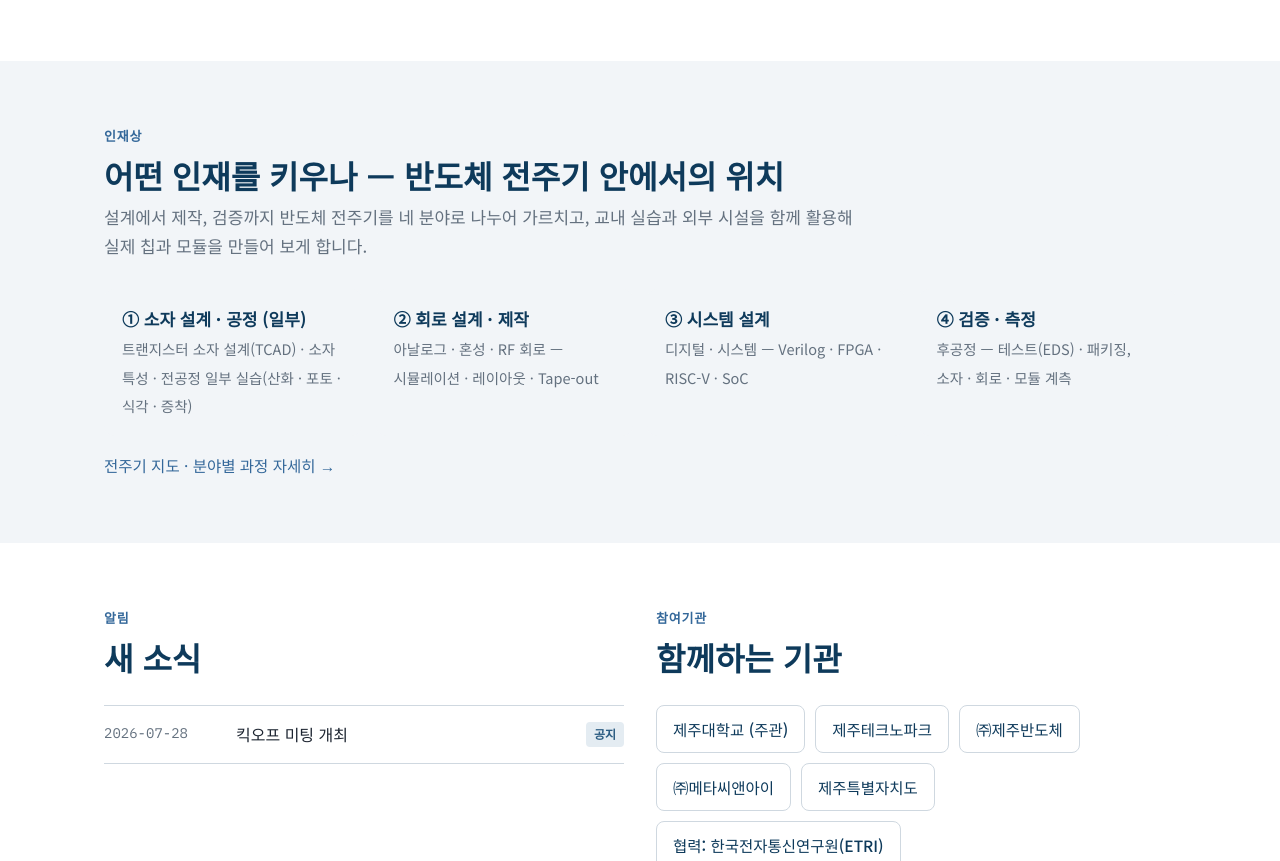
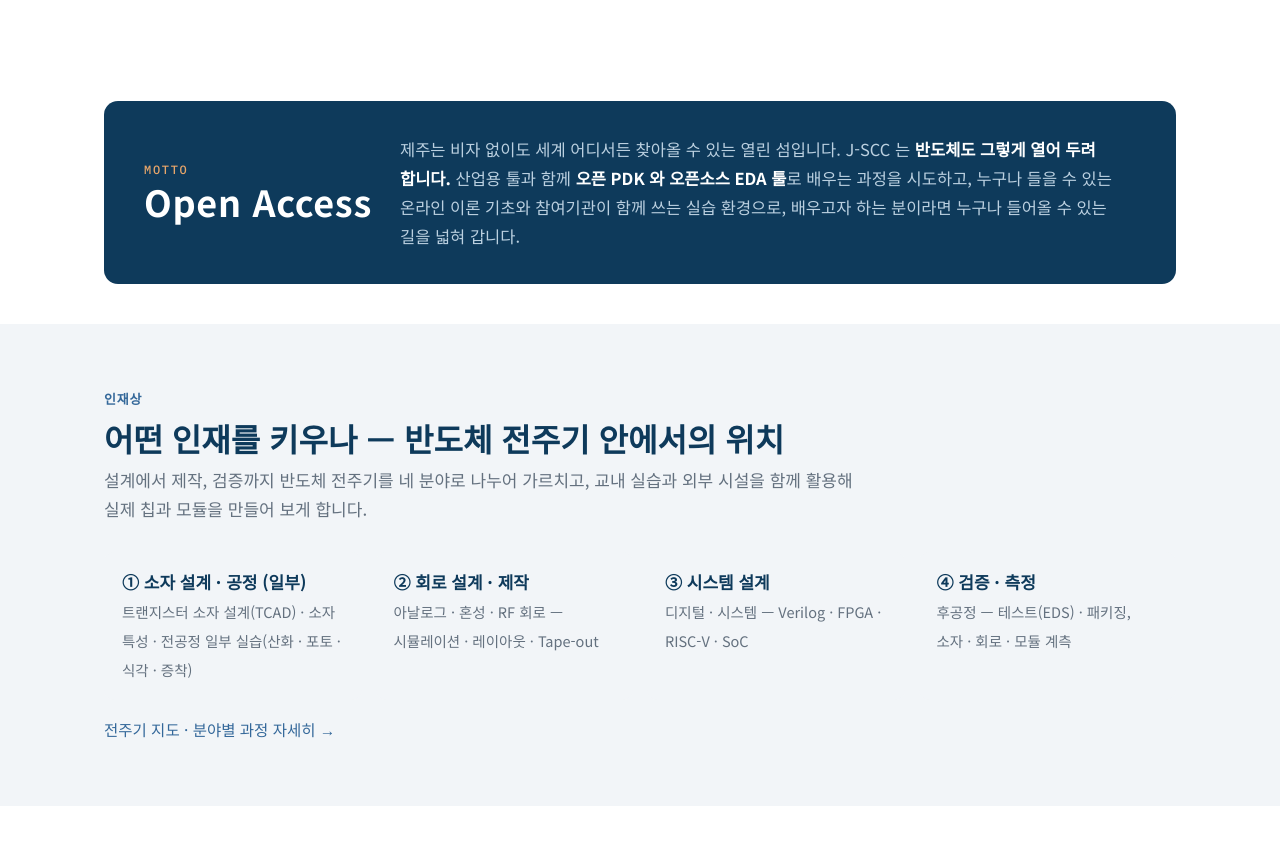
Before and after one commit to bestseeker85-droid/j-scc, a plain HTML site: page index.html in a window 1280 px wide. Shown: the part 1171-2032 px from the top of the page. Drawn offline with Linux system fonts and the light colour scheme; a web font is replaced by a local one.

Commit message:
모토 Open Access: 홈 띠와 인사말 문단 추가

```diff
--- a/assets/style.css
+++ b/assets/style.css
@@ -111,6 +111,12 @@ section{padding:64px 0} section.tight{padding:40px 0} section.alt{background:var
 .fcmap .legend .l3 i{background:var(--orange-deep);border-color:var(--orange-deep)} .fcmap .legend .l2 i{background:color-mix(in srgb, var(--orange) 22%, var(--bg));border-color:color-mix(in srgb, var(--orange) 55%, var(--bg))} .fcmap .legend .l1 i{border-style:dashed}
 .fcmap .tape{font-family:var(--mono);font-size:12px;color:var(--muted);margin-top:10px}
 
+.motto{background:var(--hero);color:#fff;border-radius:14px;padding:34px 40px;display:grid;grid-template-columns:auto 1fr;gap:28px;align-items:center}
+.motto .k{font-family:var(--display);font-weight:700;font-size:clamp(26px,3vw,36px);letter-spacing:.02em;color:#fff;line-height:1.1}
+.motto .k small{display:block;font-family:var(--mono);font-size:12px;letter-spacing:.14em;color:var(--hero-ey);margin-bottom:6px;font-weight:500}
+.motto p{margin:0;color:var(--hero-sub);font-size:16.5px;line-height:1.75}
+.motto p b{color:#fff}
+@media (max-width:760px){.motto{grid-template-columns:1fr;padding:26px 24px}}
 .talent{display:grid;grid-template-columns:repeat(4,1fr);gap:14px}
 .talent div{background:var(--mist);border-radius:10px;padding:16px 18px}
 .talent div b{display:block;font-family:var(--display);color:var(--navy);font-size:17px}
--- a/index.html
+++ b/index.html
@@ -71,6 +71,13 @@
   </div>
 </div></section>
 
+<section class="tight"><div class="wrap">
+  <div class="motto">
+    <div class="k"><small>MOTTO</small>Open Access</div>
+    <p>제주는 비자 없이도 세계 어디서든 찾아올 수 있는 열린 섬입니다. J-SCC 는 <b>반도체도 그렇게 열어 두려 합니다.</b> 산업용 툴과 함께 <b>오픈 PDK 와 오픈소스 EDA 툴</b>로 배우는 과정을 시도하고, 누구나 들을 수 있는 온라인 이론 기초와 참여기관이 함께 쓰는 실습 환경으로, 배우고자 하는 분이라면 누구나 들어올 수 있는 길을 넓혀 갑니다.</p>
+  </div>
+</div></section>
+
 <section class="alt"><div class="wrap">
   <div class="sec-head"><span class="eyebrow">인재상</span><h2>어떤 인재를 키우나 — 반도체 전주기 안에서의 위치</h2><p>설계에서 제작, 검증까지 반도체 전주기를 네 분야로 나누어 가르치고, 교내 실습과 외부 시설을 함께 활용해 실제 칩과 모듈을 만들어 보게 합니다.</p></div>
   <div class="talent">
```
Also changed, not shown: about.html (+1 -0 lines), en/about.html (+1 -0 lines), en/index.html (+7 -0 lines).
